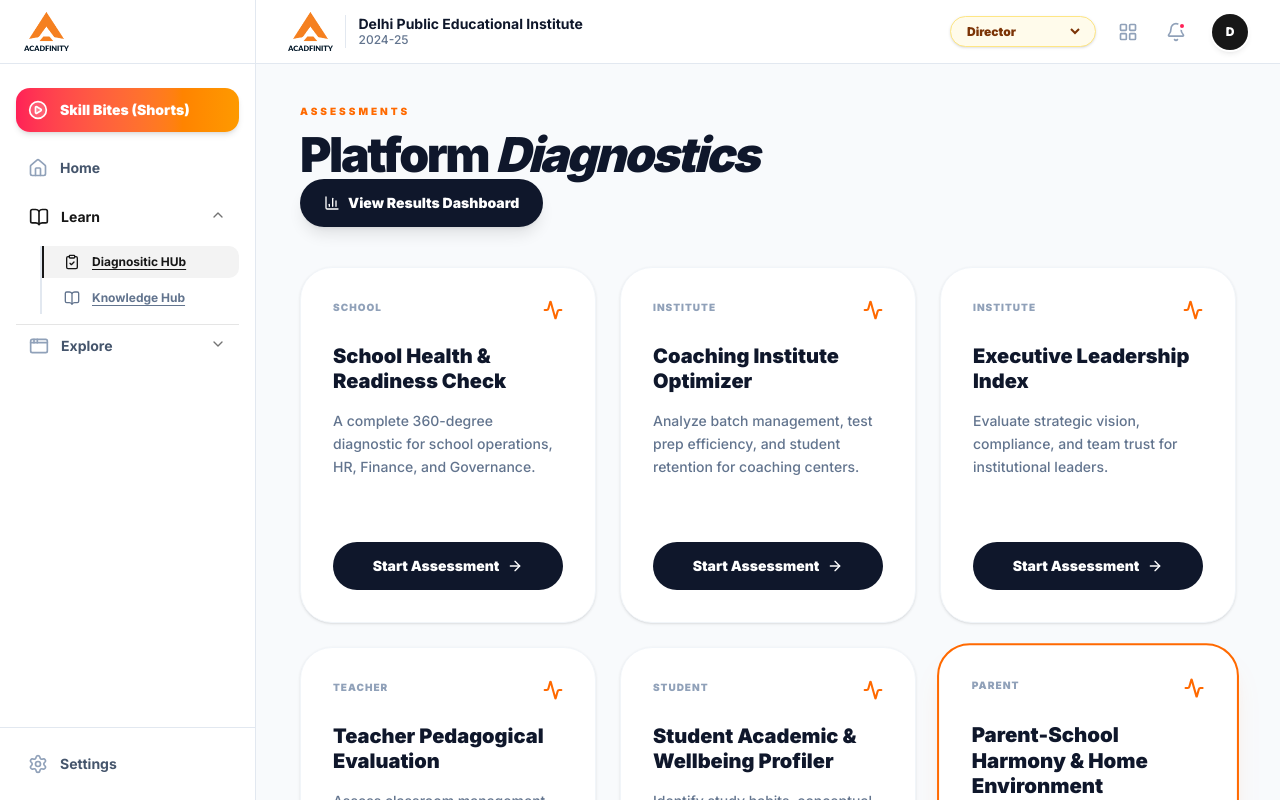
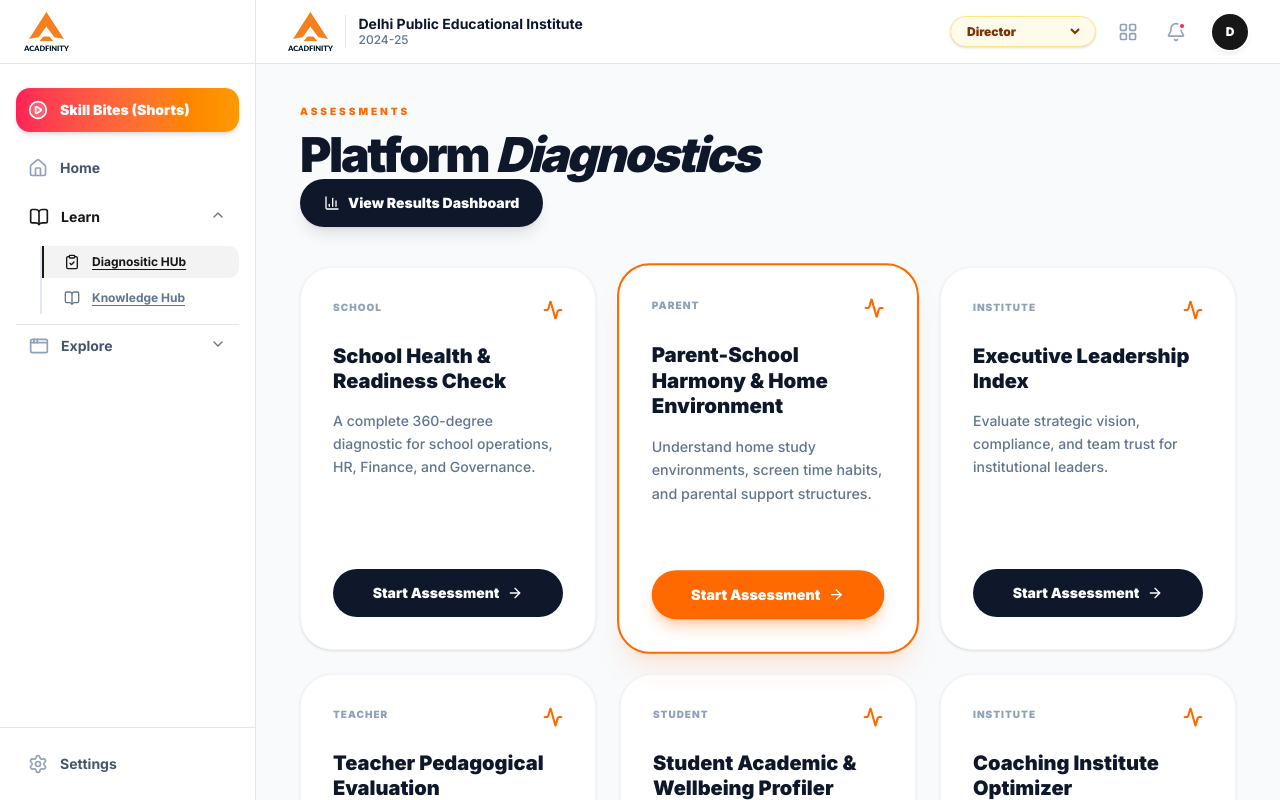
Before and after one commit to mohit20s/acadfinity-2-prototype, a Next.js app: page /diagnostics in a window 1280 px wide. Built offline with nearby package versions, Linux system fonts and the light colour scheme.

Commit message:
spelling mistake

```diff
--- a/src/components/dashboard/diagnostic-tool.tsx
+++ b/src/components/dashboard/diagnostic-tool.tsx
@@ -9,11 +9,12 @@ import Link from 'next/link';
 // Exact data matching your screenshot
 const templates = [
   { id: 1, type: "SCHOOL", title: "School Health & Readiness Check", desc: "A complete 360-degree diagnostic for school operations, HR, Finance, and Governance.", highlight: false , url: "http://diagnostic.acadfinity.com/"  },
-  { id: 6, type: "INSTITUTE", title: "Coaching Institute Optimizer", desc: "Analyze batch management, test prep efficiency, and student retention for coaching centers.", highlight: false },
+   { id: 2, type: "PARENT", title: "Parent-School Harmony & Home Environment", desc: "Understand home study environments, screen time habits, and parental support structures.", highlight: true }, // Highlighted orange card
   { id: 3, type: "INSTITUTE", title: "Executive Leadership Index", desc: "Evaluate strategic vision, compliance, and team trust for institutional leaders.", highlight: false },
   { id: 4, type: "TEACHER", title: "Teacher Pedagogical Evaluation", desc: "Assess classroom management, tech integration, and remedial intervention capabilities.", highlight: false },
   { id: 5, type: "STUDENT", title: "Student Academic & Wellbeing Profiler", desc: "Identify study habits, conceptual gaps, and mental wellbeing for personalized counseling.", highlight: false },
-  { id: 2, type: "PARENT", title: "Parent-School Harmony & Home Environment", desc: "Understand home study environments, screen time habits, and parental support structures.", highlight: true }, // Highlighted orange card
+  { id: 6, type: "INSTITUTE", title: "Coaching Institute Optimizer", desc: "Analyze batch management, test prep efficiency, and student retention for coaching centers.", highlight: false },
+
 ];
 const REAL_DASHBOARD_URL = "https://diagnostic.acadfinity.com/login";
 export default function DiagnosticToolPage() {
```
